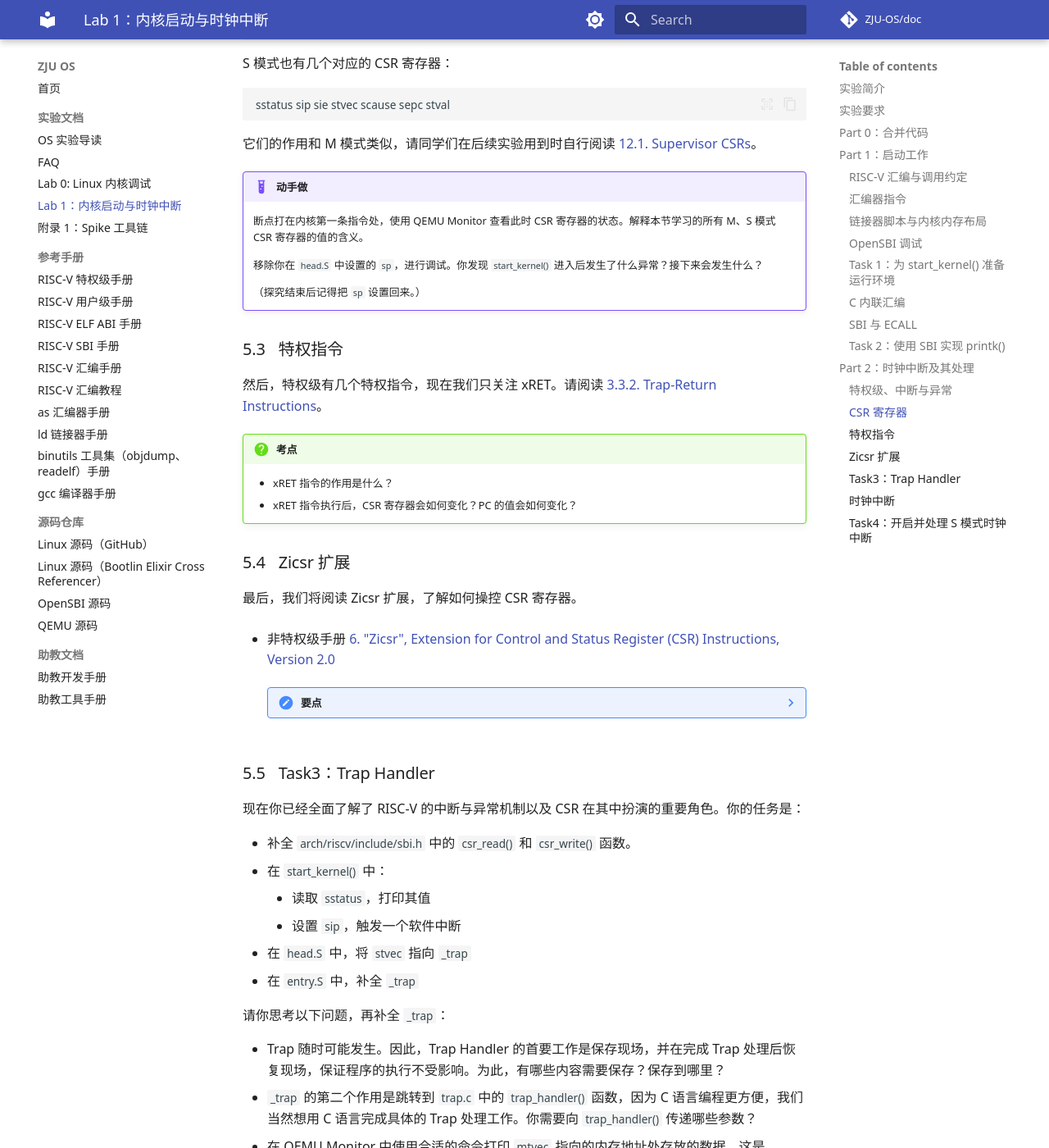
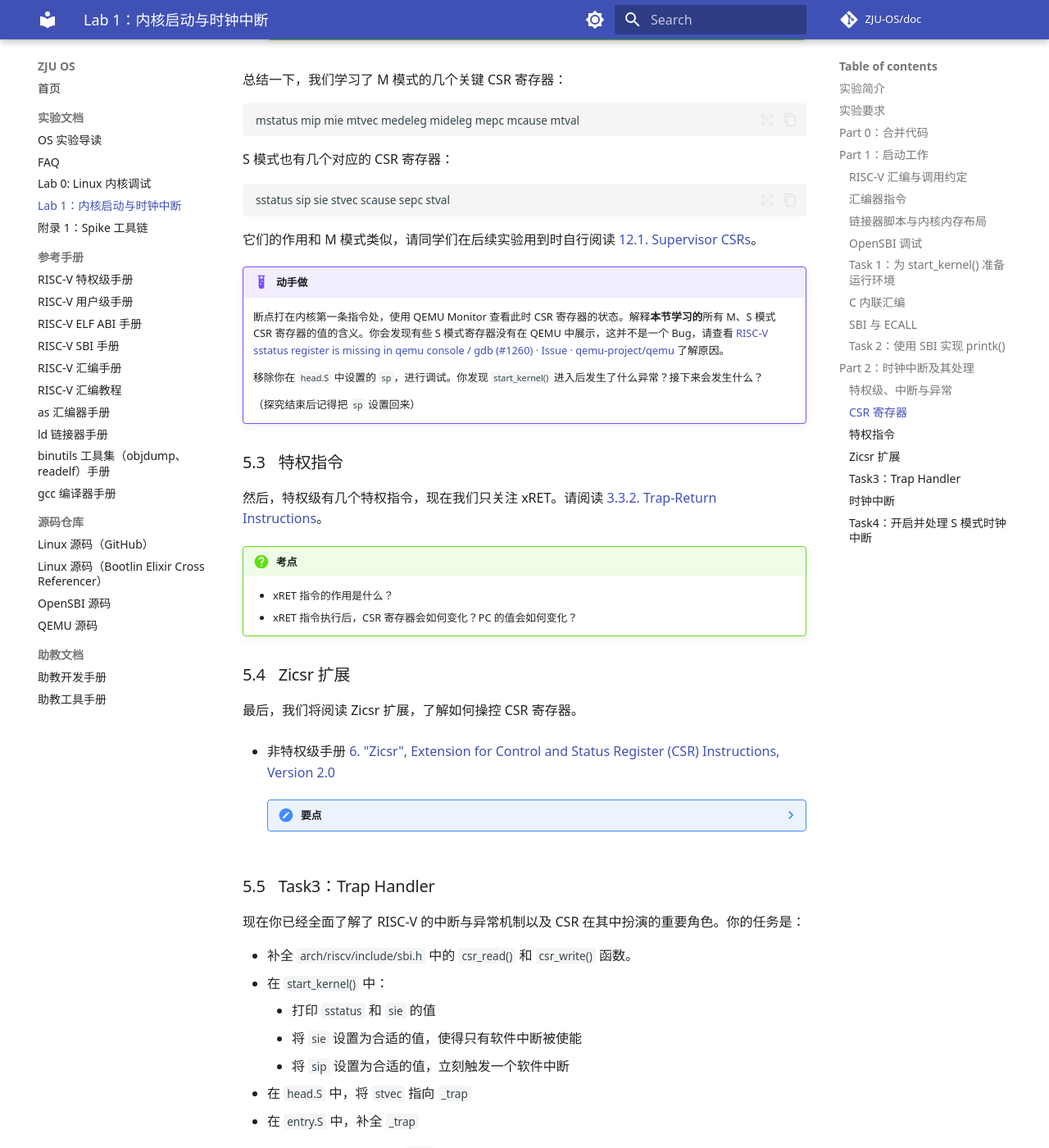
Before and after one commit to hharryz/zju-os-doc, an MkDocs documentation site: the page built from docs/lab1.md, in a window 1280 px wide and 1400 px high, scrolled down 12802 px. Shown: the whole window at 82% size. Built offline with MkDocs 1.6.1 and Material for MkDocs 9.7.7, drawn with Linux system fonts in a browser that asks for light colours; comment, search, counter and statistics services are not loaded; some of the changed text lies outside the part shown.

Commit message:
lab1: minor fix

````diff
--- a/docs/lab1.md
+++ b/docs/lab1.md
@@ -61,6 +61,11 @@ git checkout -b lab1
 git fetch upstream
 git merge upstream/lab1
 ```
+
+合并说明：
+
+- 新增 `kernel` 目录下的实验代码
+- 完善了环境支持
 
 ## Part 1：启动工作
 
@@ -867,7 +872,7 @@ C++ 标准支持内联汇编，但 C 标准并不支持。GCC 提供了内联汇
         - 在什么条件下，中断会陷入 M 模式？
         - 为什么软件中断的优先级高于定时器中断？
 
-    ??? note "要点"
+    ??? note "要点：mip 和 mie"
 
         - **基本功能**
 
@@ -978,11 +983,11 @@ sstatus sip sie stvec scause sepc stval
 
 !!! example "动手做"
 
-    断点打在内核第一条指令处，使用 QEMU Monitor 查看此时 CSR 寄存器的状态。解释本节学习的所有 M、S 模式 CSR 寄存器的值的含义。
+    断点打在内核第一条指令处，使用 QEMU Monitor 查看此时 CSR 寄存器的状态。解释**本节学习的**所有 M、S 模式 CSR 寄存器的值的含义。你会发现有些 S 模式寄存器没有在 QEMU 中展示，这并不是一个 Bug，请查看 [RISC-V sstatus register is missing in qemu console / gdb (#1260) · Issue · qemu-project/qemu](https://gitlab.com/qemu-project/qemu/-/issues/1260) 了解原因。
 
     移除你在 `head.S` 中设置的 `sp`，进行调试。你发现 `start_kernel()` 进入后发生了什么异常？接下来会发生什么？
 
-    （探究结束后记得把 `sp` 设置回来。）
+    （探究结束后记得把 `sp` 设置回来）
 
 ### 特权指令
 
@@ -1020,8 +1025,9 @@ sstatus sip sie stvec scause sepc stval
 - 补全 `arch/riscv/include/sbi.h` 中的 `csr_read()` 和 `csr_write()` 函数。
 - 在 `start_kernel()` 中：
 
-    - 读取 `sstatus`，打印其值
-    - 设置 `sip`，触发一个软件中断
+    - 打印 `sstatus` 和 `sie` 的值
+    - 将 `sie` 设置为合适的值，使得只有软件中断被使能
+    - 将 `sip` 设置为合适的值，立刻触发一个软件中断
 
 - 在 `head.S` 中，将 `stvec` 指向 `_trap`
 - 在 `entry.S` 中，补全 `_trap`
@@ -1035,9 +1041,8 @@ sstatus sip sie stvec scause sepc stval
 
 !!! success "完成条件"
 
-    - 成功看到 `sstatus` 的值。
-    - 成功进入中断处理程序，打印对应的信息。
-    - 成功从中断程序退出，返回 `start_kernel()` 并继续执行，打印 `Hello, ZJU OS 2025!`。
+    - 成功进入中断处理程序，并且正确识别到软件中断。
+    - 成功从中断程序退出，返回 `start_kernel()` 并继续执行后续的输出。
     - 通过评测框架的 `lab1-task3` 测试。
 
 ### 时钟中断
@@ -1051,7 +1056,7 @@ sstatus sip sie stvec scause sepc stval
     - M 模式时钟中断挂起的条件是什么？
     - 要让 CPU 响应 M 模式时钟中断，需要如何设置 CSR 寄存器？
 
-??? note "要点"
+??? note "要点：mtime 和 mtimecmp"
 
     - **mtime 寄存器**
 
````
Also changed, not shown: other parts of docs/lab1.md (+1 -1 lines).
